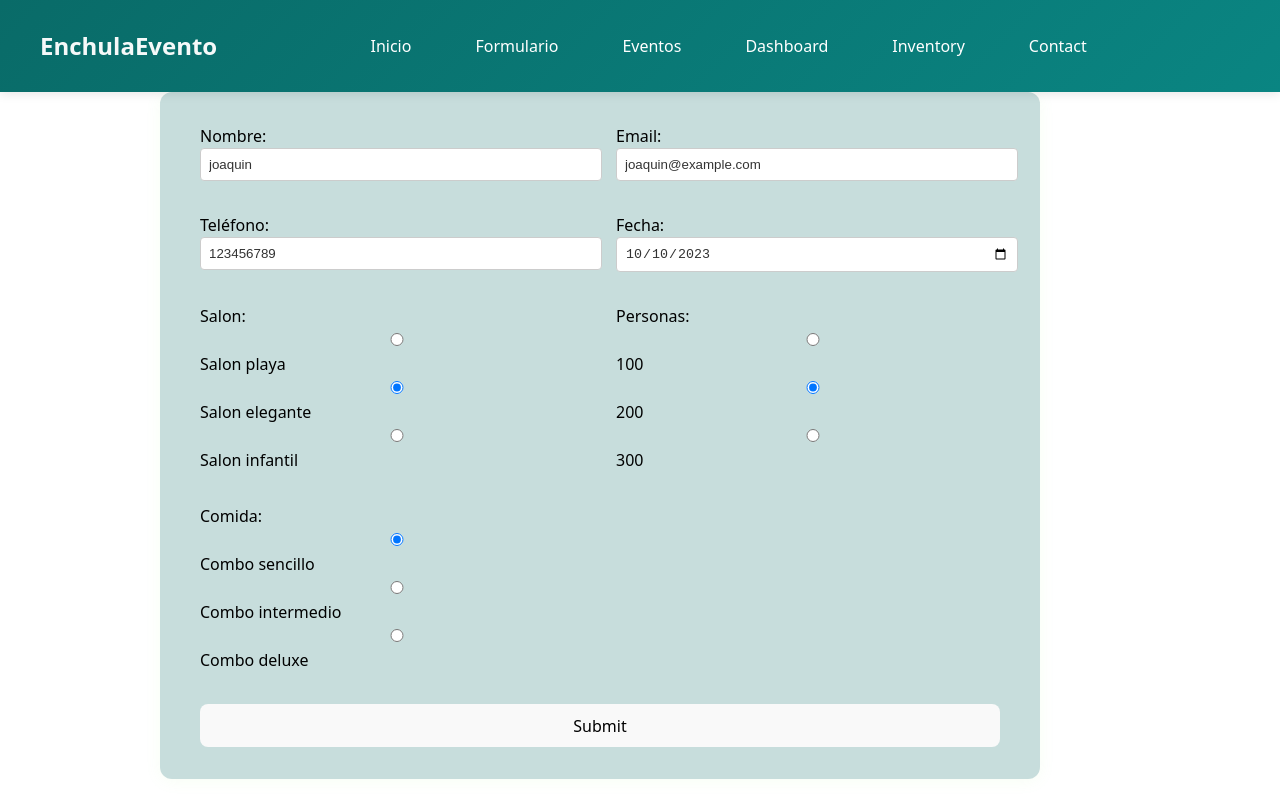
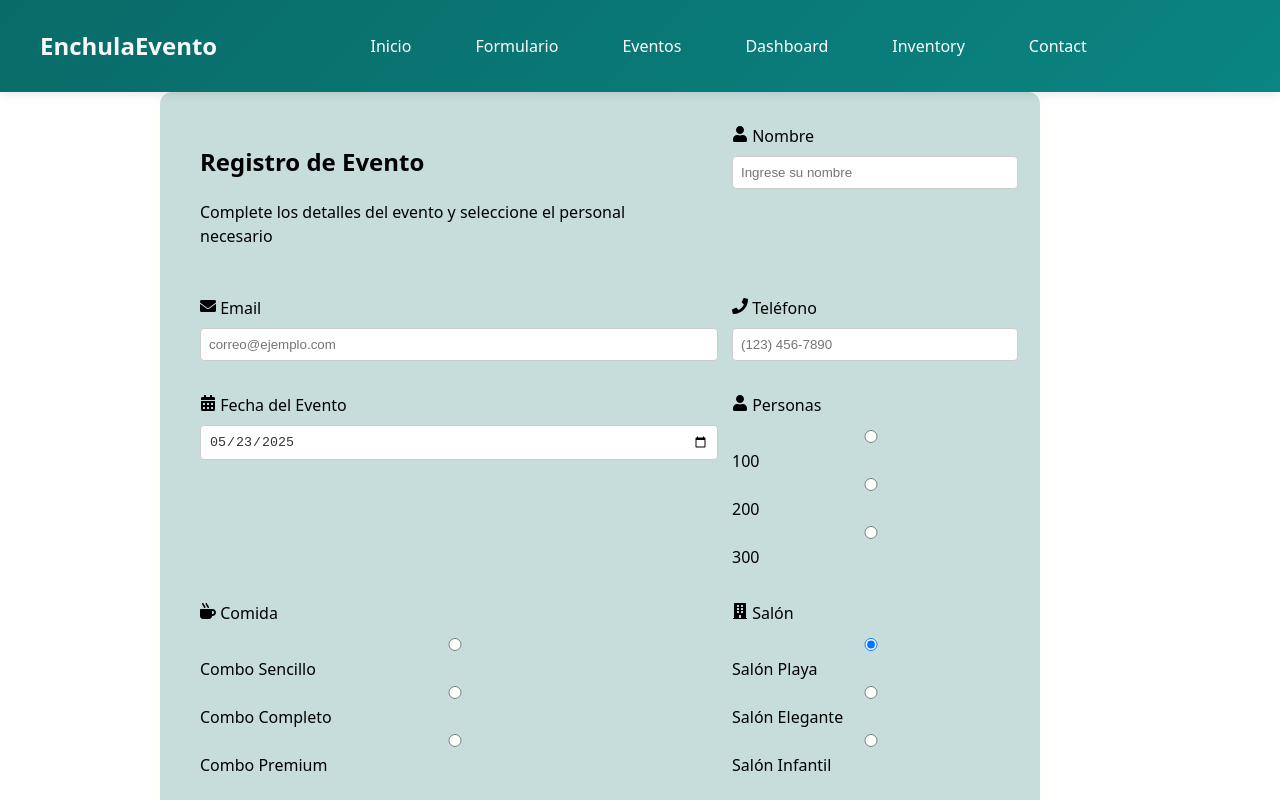
Before and after one commit to omarmanro/HACKATAKU, a React (Vite) app: page /formulario in a window 1280 px wide. Shown: the top 800 px of the page. Built offline with nearby package versions, Linux system fonts and the light colour scheme.

Commit message:
O DIOS MIO RICARDO NO SABIA QUE TENIAS 47 CM DE PURO SABOR

```diff
--- a/src/components/formulario.jsx
+++ b/src/components/formulario.jsx
@@ -1,7 +1,8 @@
 import { useState } from "react";
 import "./css/Formulario.css";
 import DraggableList from "./DraggableList";
-
+import { FaUser, FaEnvelope, FaPhone, FaCalendarAlt, FaBuilding, FaMugHot } from 'react-icons/fa';
+import Logo from '../assets/logito.png';
 
 const getToday = () => {
   const today = new Date();
@@ -11,70 +12,98 @@ const getToday = () => {
   return `${yyyy}-${mm}-${dd}`;
 };
 
-const Formulario = ({formData2 ={}, habilitado = false, id=-1}) => {
+const Formulario = ({ habilitado = true }) => {
   const [employees] = useState([
     { id: 1, name: 'John Doe', position: 'Event Manager', avatar: '/avatars/john.jpg' },
     { id: 2, name: 'Jane Smith', position: 'Coordinator', avatar: '/avatars/jane.jpg' },
     { id: 3, name: 'Mike Johnson', position: 'Staff', avatar: '/avatars/mike.jpg' },
   ]);
 
-
-  const [equipment] = useState([
-    { id: 1, name: 'Projector', status: 'Available', location: 'Storage Room' },
-    { id: 2, name: 'Sound System', status: 'In Use', location: 'Ballroom' },
-    { id: 3, name: 'Lighting Kit', status: 'Maintenance', location: 'Technical Room' },
-  ]);
   const [events, setEvents] = useState([]);
   const [dropzoneEmployees, setDropzoneEmployees] = useState([]);
-  const [dropzoneEquipment, setDropzoneEquipment] = useState([]);
   const [formData, setFormData] = useState({
-    id: id,
-    name: formData2.name || "",
-    email: formData2.email || "",
-    phone: formData2.phone || "",
-    date: formData2.date || getToday(),
-    salon: formData2.salon || "Salon playa",
-    personas: formData2.personas || 100,
-    comida: formData2.comida || "Combo sencillo",
+    name: "",
+    email: "",
+    phone: "",
+    date: getToday(),
+    salon: "Salon playa"
   });
 
   const handleChange = (e) => {
     const { name, value } = e.target;
-    const newValue = name === 'personas' ? parseInt(value, 10) : value;
-    setFormData((prev) => ({ ...prev, [name]: newValue }));
+    setFormData((prev) => ({ ...prev, [name]: value }));
   };
 
   const handleSubmit = (e) => {
     e.preventDefault();
     const fullData = {
       ...formData,
-      empleadosSeleccionados: dropzoneEmployees,
-      equipoSeleccionado: dropzoneEquipment
+      empleadosSeleccionados: dropzoneEmployees
     };
     localStorage.setItem("formularioData", JSON.stringify(fullData));
-    alert("Datos guardados localmente. Listos para enviar a la API.\n" + JSON.stringify(fullData, null, 2));
+    alert("Datos guardados exitosamente");
   };
 
   return (
     <div className="formulario-container">
       <form className="formulario" onSubmit={handleSubmit}>
-        <div className="form-field">
-          <label htmlFor="name">Nombre:</label>
-          <input type="text" id="name" name="name" required disabled={habilitado} value={formData.name} onChange={handleChange} />
+        <div className="form-header">
+          <h2>Registro de Evento</h2>
+          <p>Complete los detalles del evento y seleccione el personal necesario</p>
         </div>
 
-        <div className="form-field">
-          <label htmlFor="email">Email:</label>
-          <input type="email" id="email" name="email" required disabled={habilitado} value={formData.email} onChange={handleChange} />
+        <div className="form-group">
+          <label htmlFor="name">
+            <FaUser /> Nombre
+          </label>
+          <input
+            type="text"
+            id="name"
+            name="name"
+            required
+            disabled={habilitado}
+            value={formData.name}
+            onChange={handleChange}
+            placeholder="Ingrese su nombre"
+          />
         </div>
 
-        <div className="form-field">
-          <label htmlFor="phone">Teléfono:</label>
-          <input type="tel" id="phone" name="phone" required disabled={habilitado} value={formData.phone} onChange={handleChange} />
+        <div className="form-group">
+          <label htmlFor="email">
+            <FaEnvelope /> Email
+          </label>
+          <input
+            type="email"
+            id="email"
+            name="email"
+            required
+            disabled={habilitado}
+            value={formData.email}
+            onChange={handleChange}
+            placeholder="correo@ejemplo.com"
+          />
         </div>
 
-        <div className="form-field">
-          <label htmlFor="date">Fecha:</label>
+        <div className="form-group">
+          <label htmlFor="phone">
+            <FaPhone /> Teléfono
+          </label>
+          <input
+            type="tel"
+            id="phone"
+            name="phone"
+            required
+            disabled={habilitado}
+            value={formData.phone}
+            onChange={handleChange}
+            placeholder="(123) 456-7890"
+          />
+        </div>
+
+        <div className="form-group">
+          <label htmlFor="date">
+            <FaCalendarAlt /> Fecha del Evento
+          </label>
           <input
             type="date"
             id="date"
@@ -86,78 +115,146 @@ const Formulario = ({formData2 ={}, habilitado = false, id=-1}) => {
             onChange={handleChange}
           />
         </div>
-        <div className="form-field">
-        <label>Salon:</label>
-        <div className="radio-group">
-          <label htmlFor="salon1">
-            <input type="radio" id="salon1" name="salon"
-            value="Salon playa" required disabled={habilitado}
-            checked={formData.salon === "Salon playa"} onChange={handleChange} />
-            Salon playa
+
+        <div className="form-group">
+          <label>
+            <FaUser /> Personas
           </label>
-          <label htmlFor="salon2">
-            <input type="radio" id="salon2" name="salon"
-            value="Salon elegante" disabled={habilitado}
-            checked={formData.salon === "Salon elegante"} onChange={handleChange} />
-            Salon elegante
-          </label>
-          <label htmlFor="salon3">
-            <input type="radio" id="salon3" name="salon"
-            value="Salon infantil" disabled={habilitado}
-            checked={formData.salon === "Salon infantil"} onChange={handleChange} />
-            Salon infantil
-          </label>
-        </div>
-        </div>
-        <div className="form-field">
-        <label>Personas:</label>
           <div className="radio-group">
             <label htmlFor="personas1">
-            <input type="radio" id="personas1"
-             name="personas" value={100} required disabled={habilitado}
-             checked={formData.personas === 100} onChange={handleChange} />
+              <input
+                type="radio"
+                id="personas1"
+                name="personas"
+                value="100"
+                required
+                disabled={habilitado}
+                checked={formData.salon === "100"}
+                onChange={handleChange}
+              />
               100
             </label>
             <label htmlFor="personas2">
-            <input type="radio" id="personas2"
-            name="personas" value={200} disabled={habilitado}
-            checked={formData.personas === 200} onChange={handleChange} />
+              <input
+                type="radio"
+                id="personas2"
+                name="personas"
+                value="200"
+                disabled={habilitado}
+                checked={formData.salon === "200"}
+                onChange={handleChange}
+              />
               200
             </label>
             <label htmlFor="personas3">
-            <input type="radio" id="personas3"
-             name="personas" value={300} disabled={habilitado}
-             checked={formData.personas === 300} onChange={handleChange} />
+              <input
+                type="radio"
+                id="personas3"
+                name="personas"
+                value="300"
+                disabled={habilitado}
+                checked={formData.salon === "300"}
+                onChange={handleChange}
+              />
               300
             </label>
           </div>
         </div>
-        <div className="form-field">
-        <label>Comida:</label>
+
+        <div className="form-group">
+          <label>
+            <FaMugHot /> Comida
+          </label>
           <div className="radio-group">
             <label htmlFor="comida1">
-            <input type="radio" id="comida1"
-             name="comida" value="Combo sencillo" required disabled={habilitado}
-             checked={formData.comida === "Combo sencillo"} onChange={handleChange} />
-            Combo sencillo
+              <input
+                type="radio"
+                id="comida1"
+                name="comida"
+                value="Combo sencillo"
+                required
+                disabled={habilitado}
+                checked={formData.salon === "Combo sencillo"}
+                onChange={handleChange}
+              />
+              Combo Sencillo
             </label>
             <label htmlFor="comida2">
-            <input type="radio" id="comida2"
-            name="comida" value="Combo intermedio" disabled={habilitado}
-            checked={formData.comida === "Combo intermedio"} onChange={handleChange} />
-            Combo intermedio
+              <input
+                type="radio"
+                id="comida2"
+                name="comida"
+                value="Combo completo"
+                disabled={habilitado}
+                checked={formData.salon === "Combo completo"}
+                onChange={handleChange}
+              />
+              Combo Completo
             </label>
             <label htmlFor="comida3">
-            <input type="radio" id="comida3"
-             name="comida" value="Combo deluxe" disabled={habilitado}
-             checked={formData.comida === "Combo deluxe"} onChange={handleChange} />
-            Combo deluxe
+              <input
+                type="radio"
+                id="comida3"
+                name="comida"
+                value="Combo premium"
+                disabled={habilitado}
+                checked={formData.salon === "Combo premium"}
+                onChange={handleChange}
+              />
+              Combo Premium
             </label>
           </div>
         </div>
-        {
-          habilitado && (
-          <div className="form-field">
+
+        <div className="form-group">
+          <label>
+            <FaBuilding /> Salón
+          </label>
+          <div className="radio-group">
+            <label htmlFor="salon1">
+              <input
+                type="radio"
+                id="salon1"
+                name="salon"
+                value="Salon playa"
+                required
+                disabled={habilitado}
+                checked={formData.salon === "Salon playa"}
+                onChange={handleChange}
+              />
+              Salón Playa
+            </label>
+            <label htmlFor="salon2">
+              <input
+                type="radio"
+                id="salon2"
+                name="salon"
+                value="Salon elegante"
+                disabled={habilitado}
+                checked={formData.salon === "Salon elegante"}
+                onChange={handleChange}
+              />
+              Salón Elegante
+            </label>
+            <label htmlFor="salon3">
+              <input
+                type="radio"
+                id="salon3"
+                name="salon"
+                value="Salon infantil"
+                disabled={habilitado}
+                checked={formData.salon === "Salon infantil"}
+                onChange={handleChange}
+              />
+              Salón Infantil
+            </label>
+          </div>
+        </div>
+
+
+        {habilitado && (
+          <div className="form-group" style={{ gridColumn: '1 / -1' }}>
+            <label>Seleccionar Personal</label>
             <DraggableList
               items={employees}
               type="employee"
@@ -166,18 +263,23 @@ const Formulario = ({formData2 ={}, habilitado = false, id=-1}) => {
             />
           </div>
         )}
-        {
-          habilitado && (
-          <div className="form-field">
+        {habilitado && (
+          <div className="form-group">
             <DraggableList
               items={equipment}
               type="equipment"
               onItemsChange={(items) => setEvents(items)}
-            onDropzoneChange={setDropzoneEquipment}
+              onDropzoneChange={setDropzoneEmployees}
             />
+          </div>)}
+          <div className="form-group">
+            <img src="../src/assets/logito.png" alt="Imagen de ejemplo" />
           </div>
-        )}
-        <button type="submit" >Submit</button>
+
+
+        <button type="submit" disabled={habilitado && dropzoneEmployees.length === 0}>
+          Registrar Evento
+        </button>
       </form>
     </div>
   );
```
Lines whose indentation alone changed are shown as unchanged.
